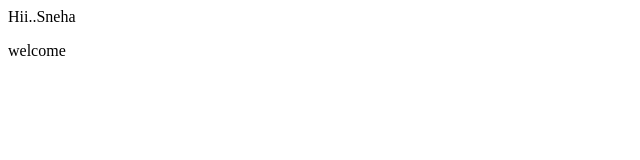
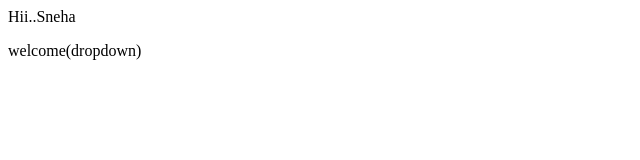
Before and after one commit to SnehaSingh-09/localrepo, a plain HTML site: page index.html in a window 1280 px wide. Shown: the full height of the page, 0-640 px from the left. Drawn offline with Linux system fonts and the light colour scheme.

Commit message:
Add again

```diff
--- a/index.html
+++ b/index.html
@@ -1,2 +1,2 @@
 <p>Hii..Sneha</p>
-<p>welcome</p>
+<p>welcome(dropdown)</p>
```
